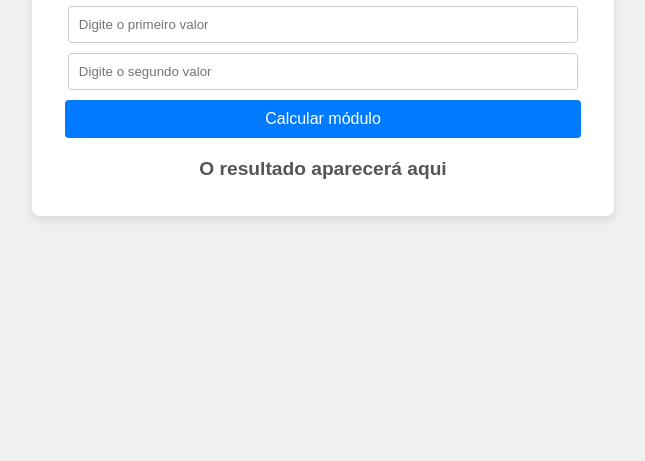
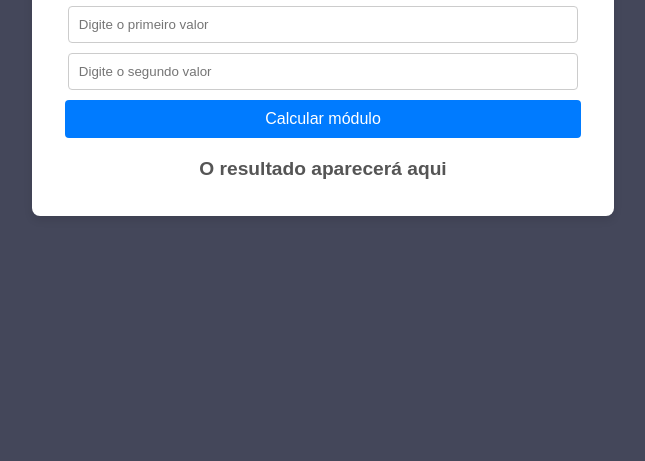
Before and after one commit to andremelchior/site_tomorrow, a plain HTML site: page index.html in a window 1280 px wide. Shown: the part 339-800 px from the top of the page, without its empty margins (317-962 px from the left). Drawn offline with Linux system fonts and the light colour scheme.

Commit message:
Update style.css

```diff
--- a/css/style.css
+++ b/css/style.css
@@ -1,7 +1,7 @@
 /* O seletor 'body' aplica estilos a todo o corpo da página. */
 body {
     font-family: Arial, sans-serif; /* Define a família da fonte. */
-    background-color: #f0f0f0;      /* Cor de fundo cinza claro. */
+    background-color: #44475a;      /* Cor de fundo cinza. */
     display: flex;                  /* Usa o modelo Flexbox para centralizar o conteúdo. */
     justify-content: center;        /* Centraliza o conteúdo horizontalmente. */
     align-items: center;            /* Centraliza o conteúdo verticalmente. */
```
